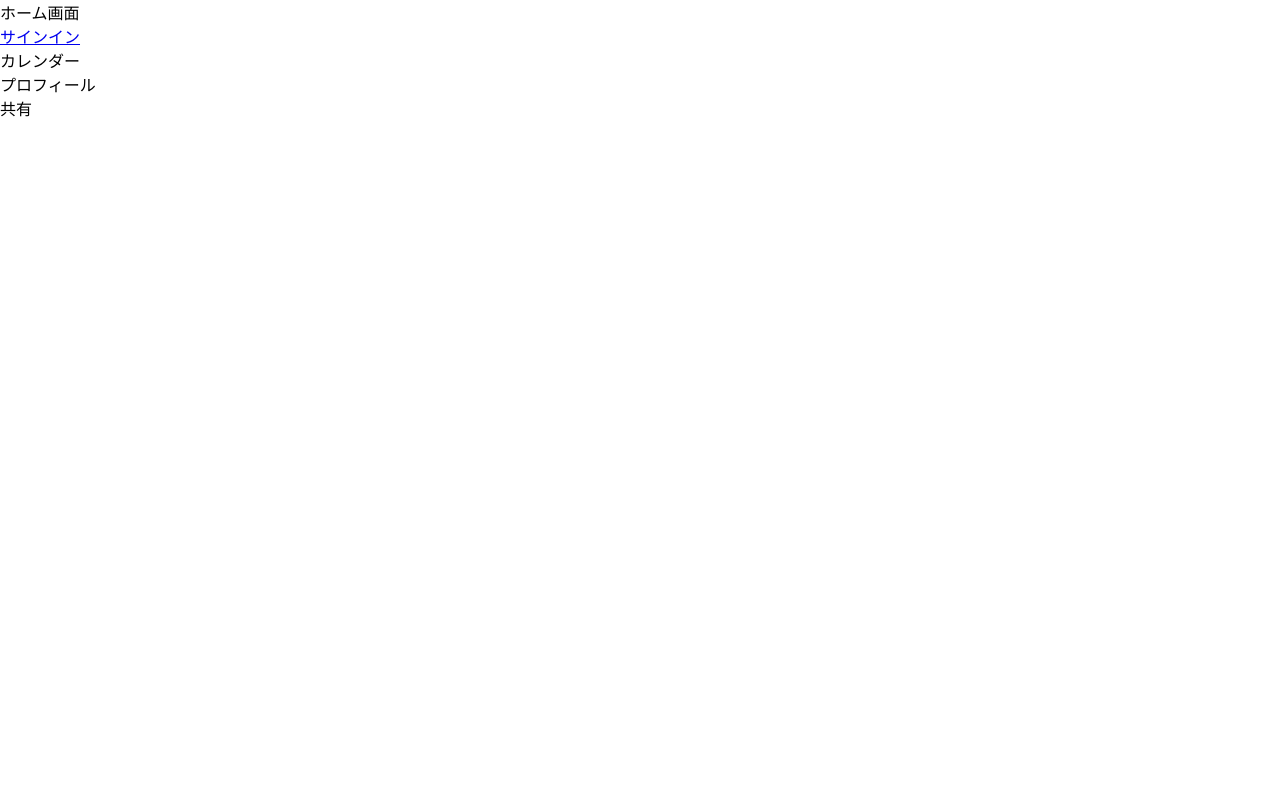
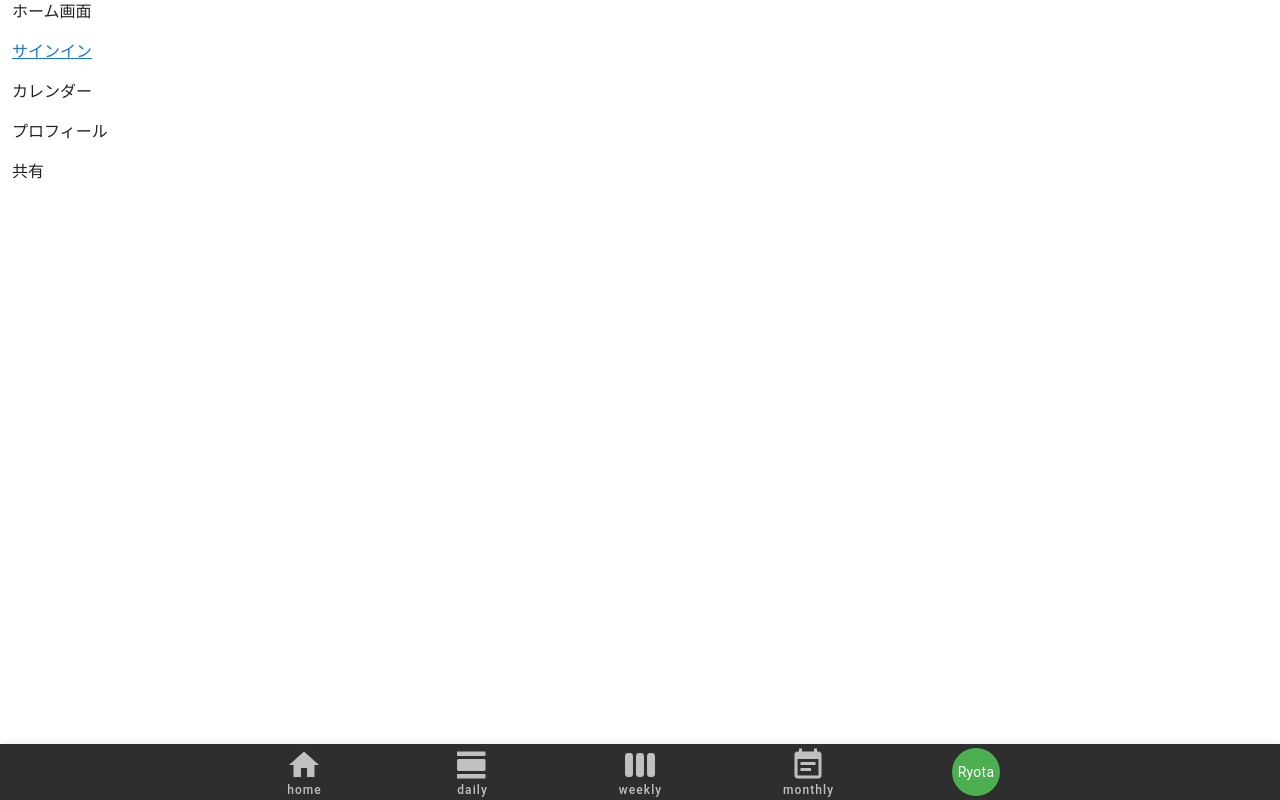
Before and after one commit to ryota-okamot0/aries, a Vue app: page / in a window 1280 px wide. Built offline with nearby package versions, Linux system fonts and the light colour scheme; a small style sheet from the web is missing.

Commit message:
add footer

```diff
--- a/src/App.vue
+++ b/src/App.vue
@@ -1,9 +1,13 @@
 <!-- template -->
 <template>
-  <div id="app">
-    <router-view />
+  <v-app>
+    <v-content>
+      <v-container fluid pt-0>
+        <router-view />
+      </v-container>
+    </v-content>
     <Footer />
-  </div>
+  </v-app>
 </template>
 
 <!-- TypeScript -->
@@ -13,8 +17,8 @@
 
 @Component({
   components: {
-    Footer: FooterComponent
-  }
+    Footer: FooterComponent,
+  },
 })
 export default class AppComponent extends Vue {}
 </script>
--- a/src/components/Footer.vue
+++ b/src/components/Footer.vue
@@ -1,12 +1,136 @@
 <!-- template -->
 <template>
-  <footer />
+  <v-footer v-if="signInUser" app class="pa-0">
+    <v-bottom-navigation grow dark>
+      <v-btn class="my-auto" height="56" @click="routerPush('/')">
+        <span>home</span>
+        <v-icon large>home</v-icon>
+      </v-btn>
+      <v-btn class="my-auto" height="56" @click="routerPush('/calendar/day')">
+        <span>daily</span>
+        <v-icon large>view_day</v-icon>
+      </v-btn>
+      <v-btn class="my-auto" height="56" @click="routerPush('/calendar/week')">
+        <span>weekly</span>
+        <v-icon large>view_week</v-icon>
+      </v-btn>
+      <v-btn class="my-auto" height="56" @click="routerPush('/calendar/month')">
+        <span>monthly</span>
+        <v-icon large>event_note</v-icon>
+      </v-btn>
+      <v-menu top open-on-hover offset-y>
+        <template v-slot:activator="{ on }">
+          <div :class="$style.profile" class="py-1 px-1 text-center" v-on="on">
+            <v-avatar :color="signInUser.themeColor">
+              <span class="white--text body-2" v-text="signInUser.nickname" />
+            </v-avatar>
+          </div>
+        </template>
+        <v-card>
+          <v-list>
+            <v-list-item
+              v-for="(item, index) in items"
+              :key="index"
+              link
+              @click="handleMethod(item.methodName)"
+            >
+              <v-list-item-icon>
+                <v-icon v-text="item.icon" />
+              </v-list-item-icon>
+              <v-list-item-content>
+                <v-list-item-title v-text="item.title" />
+              </v-list-item-content>
+            </v-list-item>
+          </v-list>
+          <v-card-actions>
+            <v-btn block @click="signOut">サインアウト</v-btn>
+          </v-card-actions>
+        </v-card>
+      </v-menu>
+    </v-bottom-navigation>
+  </v-footer>
 </template>
+
+<!-- style -->
+<style lang="scss" module>
+.profile {
+  cursor: pointer;
+  width: 168px;
+}
+</style>
 
 <!-- TypeScript -->
 <script lang="ts">
 import { Component, Vue } from 'vue-property-decorator';
+import { profileMockData } from '@/store/profile';
 
 @Component
-export default class FooterComponent extends Vue {}
+export default class FooterComponent extends Vue {
+  // eslint-disable-next-line @typescript-eslint/no-explicit-any
+  [key: string]: any;
+
+  /**
+   * サブメニューアイテム
+   */
+  private items = [
+    {
+      title: 'プロフィール',
+      icon: 'account_circle',
+      methodName: 'profile',
+    },
+    {
+      title: '共有する',
+      icon: 'share',
+      methodName: 'share',
+    },
+  ];
+
+  /**
+   * サインインしているユーザー
+   */
+  signInUser = profileMockData;
+
+  /**
+   * メソッド名を指定してコンポーネントのメソッドを呼び出す
+   * @param {string} methodName 呼び出すメソッド名
+   */
+  private handleMethod(methodName: string) {
+    this[methodName]();
+  }
+
+  /**
+   * 指定したパスに画面遷移する
+   * @param {string} path 遷移先のパス
+   */
+  private routerPush(path: string) {
+    this.$router.push(
+      path,
+      // eslint-disable-next-line @typescript-eslint/no-empty-function
+      () => {},
+      // eslint-disable-next-line @typescript-eslint/no-empty-function
+      () => {},
+    );
+  }
+
+  /**
+   * プロフィール画面に遷移する
+   */
+  private profile() {
+    this.routerPush('/profile');
+  }
+
+  /**
+   * 共有画面に遷移する
+   */
+  private share() {
+    this.routerPush('/share');
+  }
+
+  /**
+   * サインアウトする
+   */
+  private signOut() {
+    this.routerPush('/sign-in');
+  }
+}
 </script>
```
